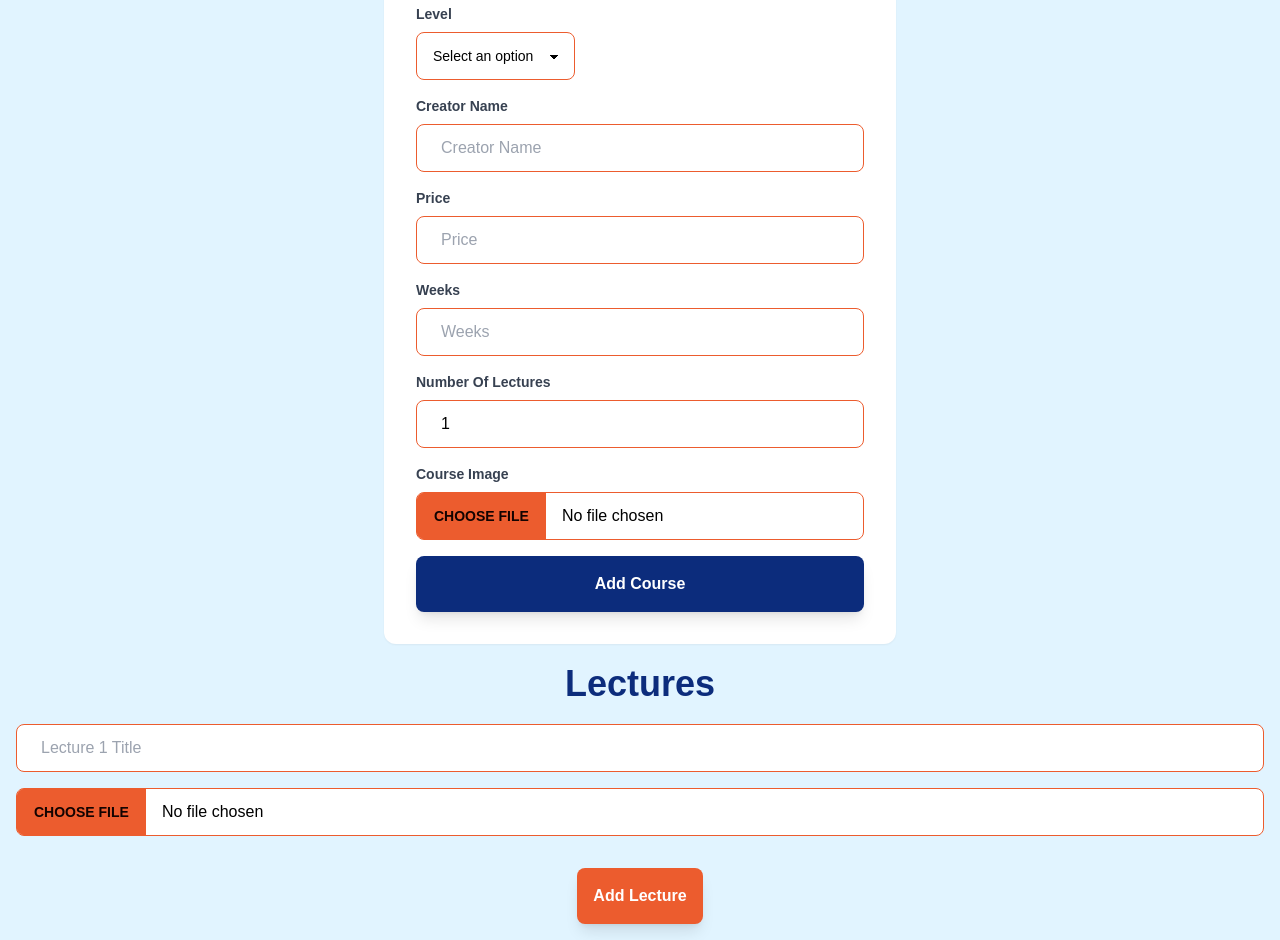
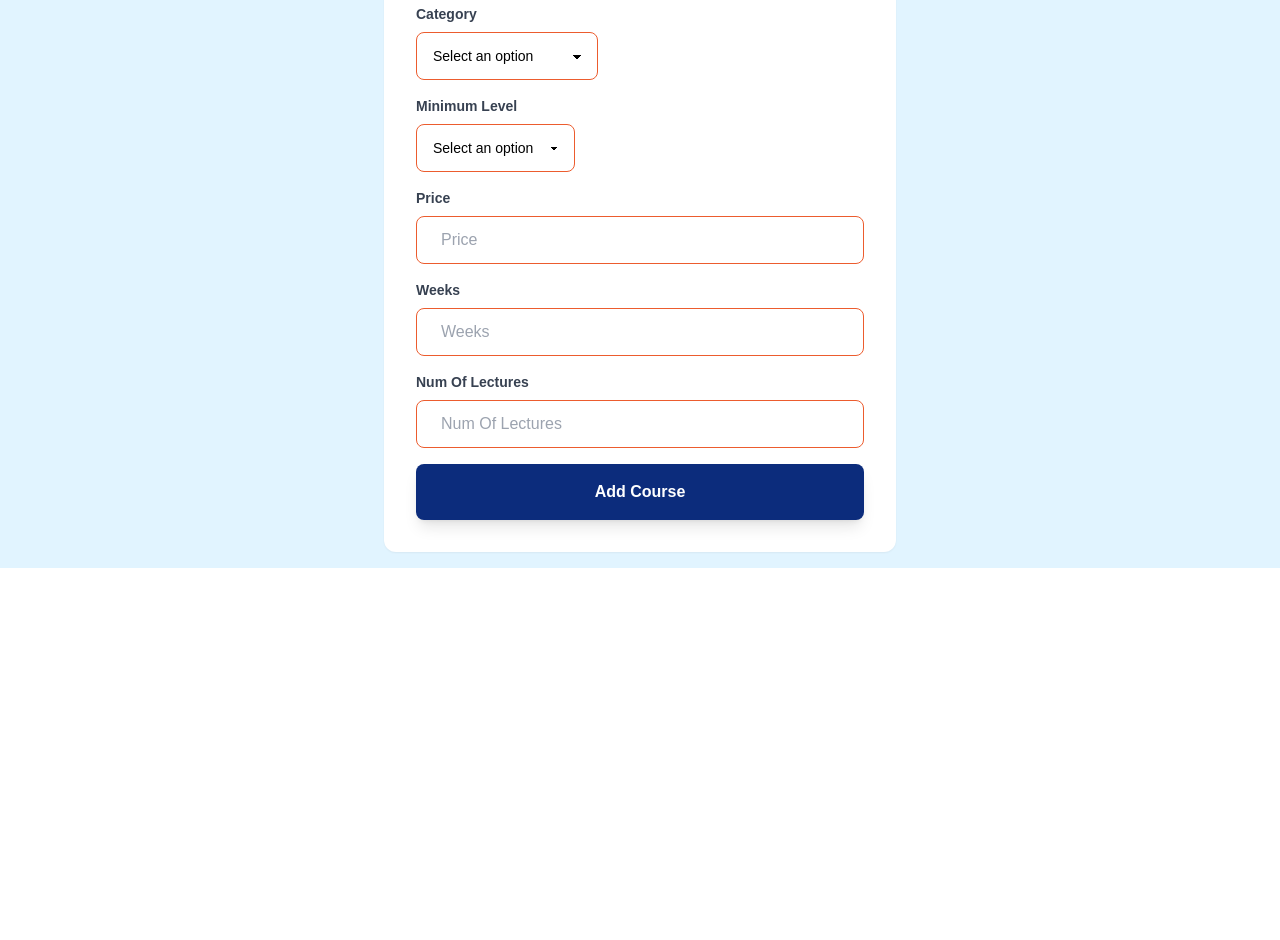
Before and after one commit to farahassaf-25/learnify, a React (Vite) app in the folder frontend/: page /create-course in a window 1280 px wide. Shown: the part 600-1540 px from the top of the page. After the commit the page ends 1168 px from the top, so only its background shows below. Built offline with nearby package versions, Linux system fonts and the light colour scheme; sample sign-in values are in the browser's storage.

Commit message:
create add course functionality frontend side

```diff
--- a/frontend/src/Redux/slices/coursesApiSlice.js
+++ b/frontend/src/Redux/slices/coursesApiSlice.js
@@ -8,20 +8,16 @@ export const coursesApiSlice = apiSlice.injectEndpoints({
       keepUnusedDataFor: 5,
     }),
     getCourseDetails: builder.query({
-      query: (courseId) => {
-        if (!courseId) {
-          throw new Error('Course ID is undefined');
-        }
-        return `${COURSES_URL}/${courseId}`;
-      },
+      query: (courseId) => `${COURSES_URL}/${courseId}`,
       keepUnusedDataFor: 5,
     }),
     createCourse: builder.mutation({
-      query: () => ({
+      query: (formData) => ({
         url: `${COURSES_URL}`,
-        method: POST,
+        method: 'POST',
+        body: formData,
       }),
-      invalidatesTags: ["Courses"]
+      invalidatesTags: ["Courses"],
     }),
   }),
 });
@@ -29,5 +25,5 @@ export const coursesApiSlice = apiSlice.injectEndpoints({
 export const {
   useGetCoursesQuery,
   useGetCourseDetailsQuery,
-  useCreateCourseMutation }
-= coursesApiSlice;
+  useCreateCourseMutation
+} = coursesApiSlice;
--- a/frontend/src/pages/AddCoursePage.jsx
+++ b/frontend/src/pages/AddCoursePage.jsx
@@ -1,35 +1,42 @@
 import React, { useState } from 'react';
 import Button from '../Components/Button';
 import MiddleText from '../Components/MiddleText';
-import TextInput from '../Components/TextInput';
-import FileInput from '../Components/FileInput';
-import SelectInput from '../Components/SelectInput'; // Import the new SelectInput component
 import Form from '../Components/Form';
+import { useCreateCourseMutation } from '../Redux/slices/coursesApiSlice';
+import { useNavigate } from 'react-router-dom';
 
 const AddCoursePage = () => {
-  const [courseTitle, setCourseTitle] = useState('');
+  const [title, setTitle] = useState('');
   const [description, setDescription] = useState('');
   const [category, setCategory] = useState('');
-  const [level, setLevel] = useState('');
-  const [creatorName, setCreatorName] = useState('');
+  const [minimumLevel, setMinimumLevel] = useState('');
+  const [image, setImage] = useState(null);
   const [price, setPrice] = useState('');
   const [weeks, setWeeks] = useState('');
-  const [numOfLectures, setNumOfLectures] = useState(1); // default 1 lecture
-  const [lectures, setLectures] = useState([{ title: '', video: null }]);
+  const [numOfLectures, setNumOfLectures] = useState('');
 
-  const handleLectureChange = (index, field, value) => {
-    const newLectures = [...lectures];
-    newLectures[index][field] = value;
-    setLectures(newLectures);
-  };
+  const [createCourse, { isLoading }] = useCreateCourseMutation();
+  const navigate = useNavigate();
 
-  const handleAddLecture = () => {
-    setLectures([...lectures, { title: '', video: null }]);
-  };
+  const handleSubmit = async (e) => {
+    e.preventDefault();
 
-  const handleSubmit = (e) => {
-    e.preventDefault();
-    // Handle form submission logic here
+    const formData = new FormData();
+    formData.append('title', title);
+    formData.append('description', description);
+    formData.append('category', category);
+    formData.append('minimumLevel', minimumLevel);
+    formData.append('image', image);
+    formData.append('price', price);
+    formData.append('weeks', weeks);
+    formData.append('numOfLectures', numOfLectures);
+
+    try {
+      const { data } = await createCourse(formData).unwrap();
+      navigate(`/courses/${data._id}/add-lectures`, { state: { numOfLectures: parseInt(numOfLectures) } });
+    } catch (err) {
+      console.error('Failed to create course:', err);
+    }
   };
 
   return (
@@ -42,12 +49,13 @@ const AddCoursePage = () => {
       <Form
         title="Add Course"
         onSubmit={handleSubmit}
-        submitLabel="Add Course"
-        showFileInput={true}
-        fileInputLabel="Course Image"
+        submitLabel={isLoading ? "Submitting..." : "Add Course"}
+        // showFileInput={true}
+        // fileInputLabel="Course Image"
         fields={[
-          { id: 'courseTitle', type: 'text', placeholder: 'Course Title', value: courseTitle, onChange: (e) => setCourseTitle(e.target.value), label: 'Course Title' },
+          { id: 'title', type: 'text', placeholder: 'Course Title', value: title, onChange: (e) => setTitle(e.target.value), label: 'Course Title' },
           { id: 'description', type: 'text', placeholder: 'Course Description', value: description, onChange: (e) => setDescription(e.target.value), label: 'Course Description' },
+          { id: 'image', type: 'file', label: 'Course Image', onChange: (e) => setImage(e.target.files[0])},
           { id: 'category', type: 'select', label: 'Category', value: category, onChange: (e) => setCategory(e.target.value), options: [
             { value: 'Web Development', label: 'Web Development' },
             { value: 'Data Structures', label: 'Data Structures' },
@@ -57,44 +65,18 @@ const AddCoursePage = () => {
             { value: 'Databases', label: 'Databases' },
             { value: 'Other', label: 'Other' }
           ]},
-          { id: 'level', type: 'select', label: 'Level', value: level, onChange: (e) => setLevel(e.target.value), options: [
+          { id: 'minimumLevel', type: 'select', label: 'Minimum Level', value: minimumLevel, onChange: (e) => setMinimumLevel(e.target.value), options: [
             { value: 'Beginner', label: 'Beginner' },
             { value: 'Intermediate', label: 'Intermediate' },
             { value: 'Advanced', label: 'Advanced' }
           ]},
-          { id: 'creatorName', type: 'text', placeholder: 'Creator Name', value: creatorName, onChange: (e) => setCreatorName(e.target.value), label: 'Creator Name' },
           { id: 'price', type: 'number', placeholder: 'Price', value: price, onChange: (e) => setPrice(e.target.value), label: 'Price' },
           { id: 'weeks', type: 'number', placeholder: 'Weeks', value: weeks, onChange: (e) => setWeeks(e.target.value), label: 'Weeks' },
-          { id: 'numOfLectures', type: 'number', placeholder: 'Number Of Lectures', value: numOfLectures, onChange: (e) => {
-            setNumOfLectures(e.target.value);
-            setLectures([...Array(Number(e.target.value)).keys()].map(() => ({ title: '', video: null })));
-          }, label: 'Number Of Lectures' }
+          { id: 'numOfLectures', type: 'number', placeholder: 'Num Of Lectures', value: numOfLectures, onChange: (e) => setNumOfLectures(e.target.value), label: 'Num Of Lectures' }
         ]}
       />
-
-      <MiddleText text='Lectures' />
-
-      {lectures.map((lecture, index) => (
-        <div key={index} className="mb-4">
-          <TextInput
-            placeholder={`Lecture ${index + 1} Title`}
-            value={lecture.title}
-            onChange={(e) => handleLectureChange(index, 'title', e.target.value)}
-            label={`Lecture ${index + 1} Title`}
-          />
-          <FileInput
-            handleImageChange={(e) => handleLectureChange(index, 'video', e.target.files[0])}
-          />
-        </div>
-      ))}
-
-      <div className="text-center mt-8">
-        <Button type="button" color="secondary" onClick={handleAddLecture}>
-          Add Lecture
-        </Button>
-      </div>
     </div>
   );
-}
+};
 
 export default AddCoursePage;
```
Also changed, not shown: 2 other files (tests, documents, lock files or other folders).
